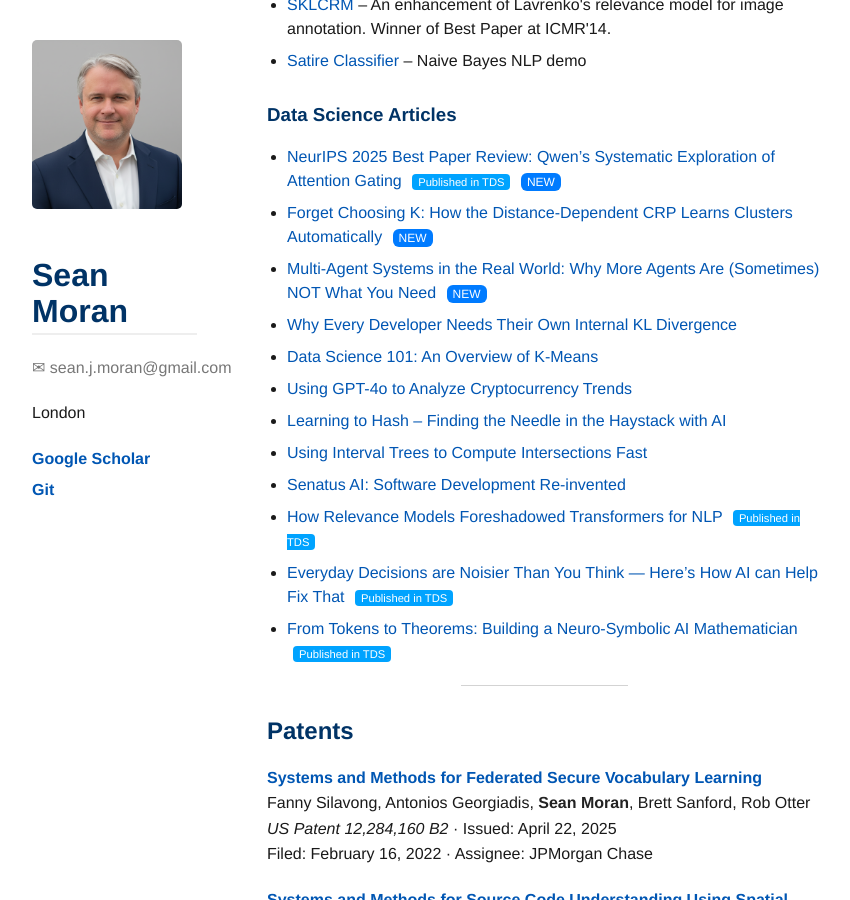
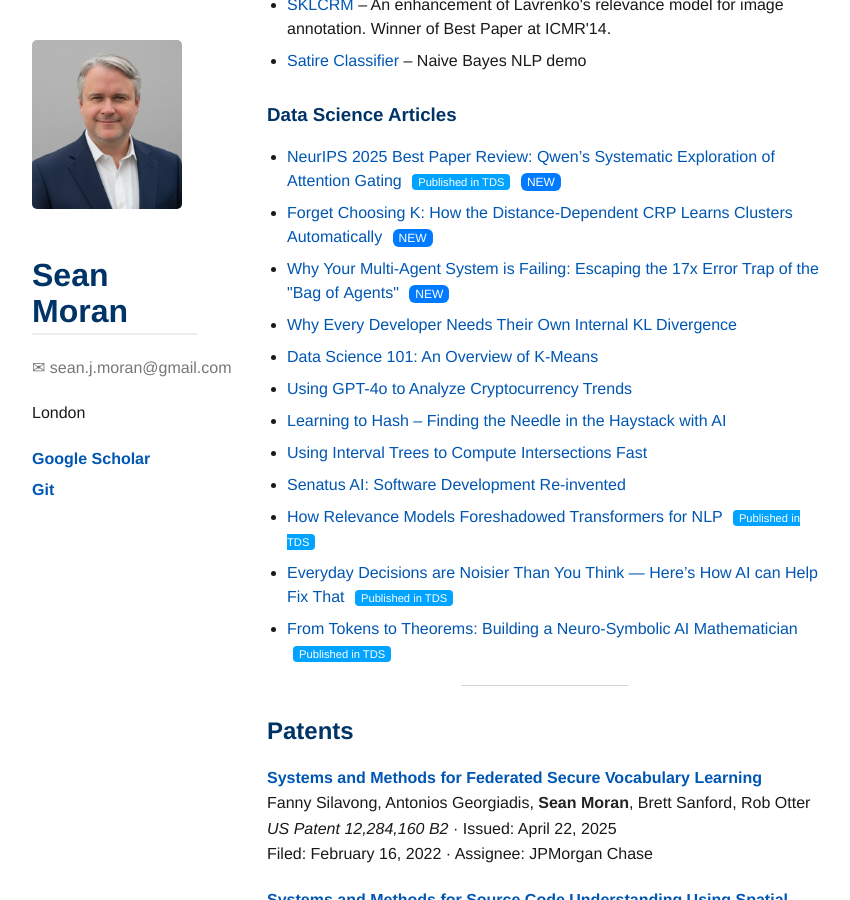
Before and after one commit to sjmoran/sjmoran.github.io, a Jekyll site: the page built from index.md, in a window 1280 px wide and 900 px high, scrolled down 791 px. Shown: the whole window, without its empty margins (8-858 px from the left). Built offline with Jekyll 4.4.1, drawn with Linux system fonts in a browser that asks for light colours.

Commit message:
Update side-projects.html

```diff
--- a/_includes/side-projects.html
+++ b/_includes/side-projects.html
@@ -36,7 +36,7 @@
   </li>
   <li>
   <a href="">
-    Multi-Agent Systems in the Real World: Why More Agents Are (Sometimes) NOT What You Need
+    Why Your Multi-Agent System is Failing: Escaping the 17x Error Trap of the "Bag of Agents"
   </a>
   <span style="background:#007BFF; color:white; padding:2px 6px; margin-left:6px; border-radius:6px; font-size:0.75em;">
     NEW
```
